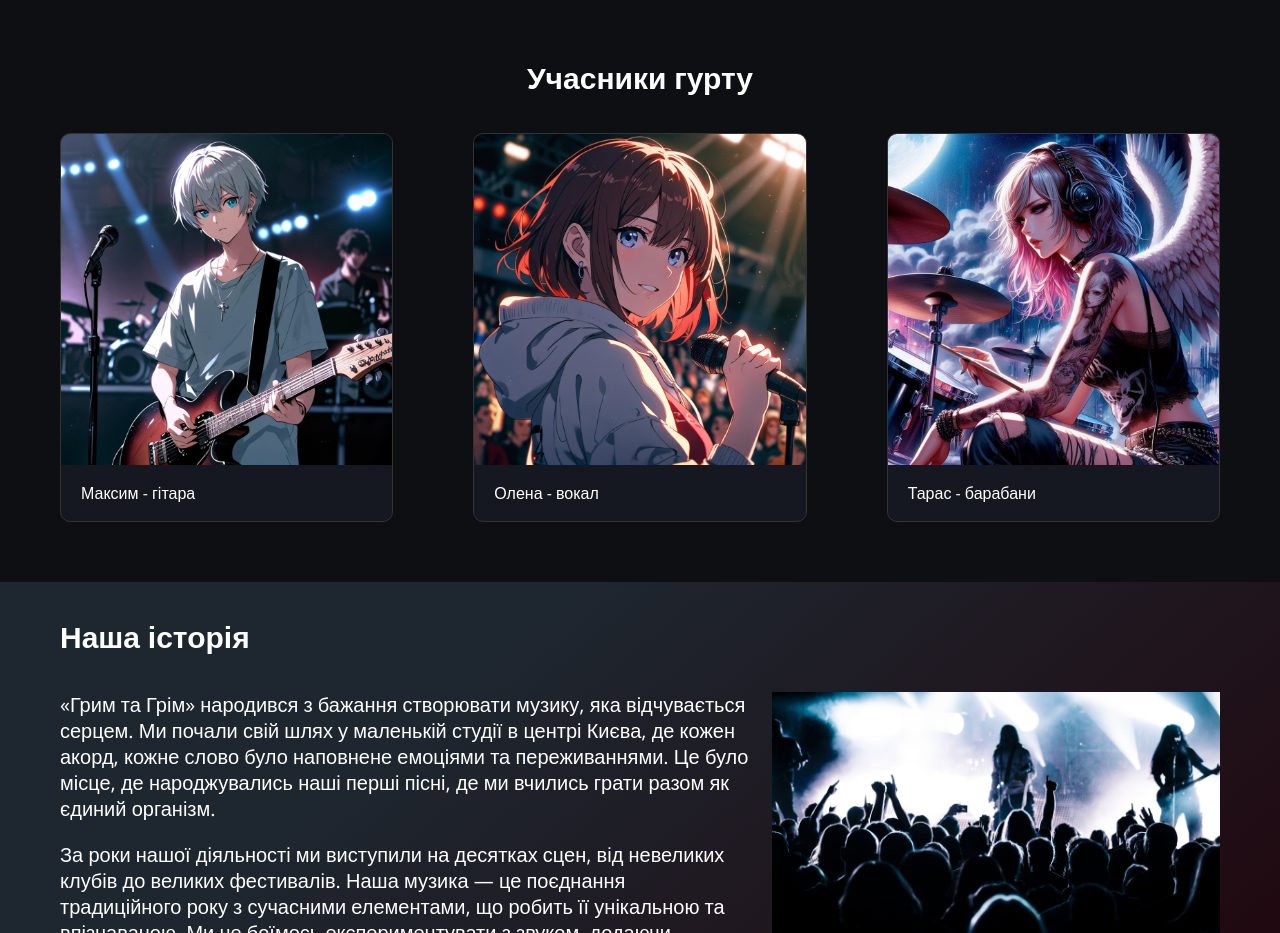
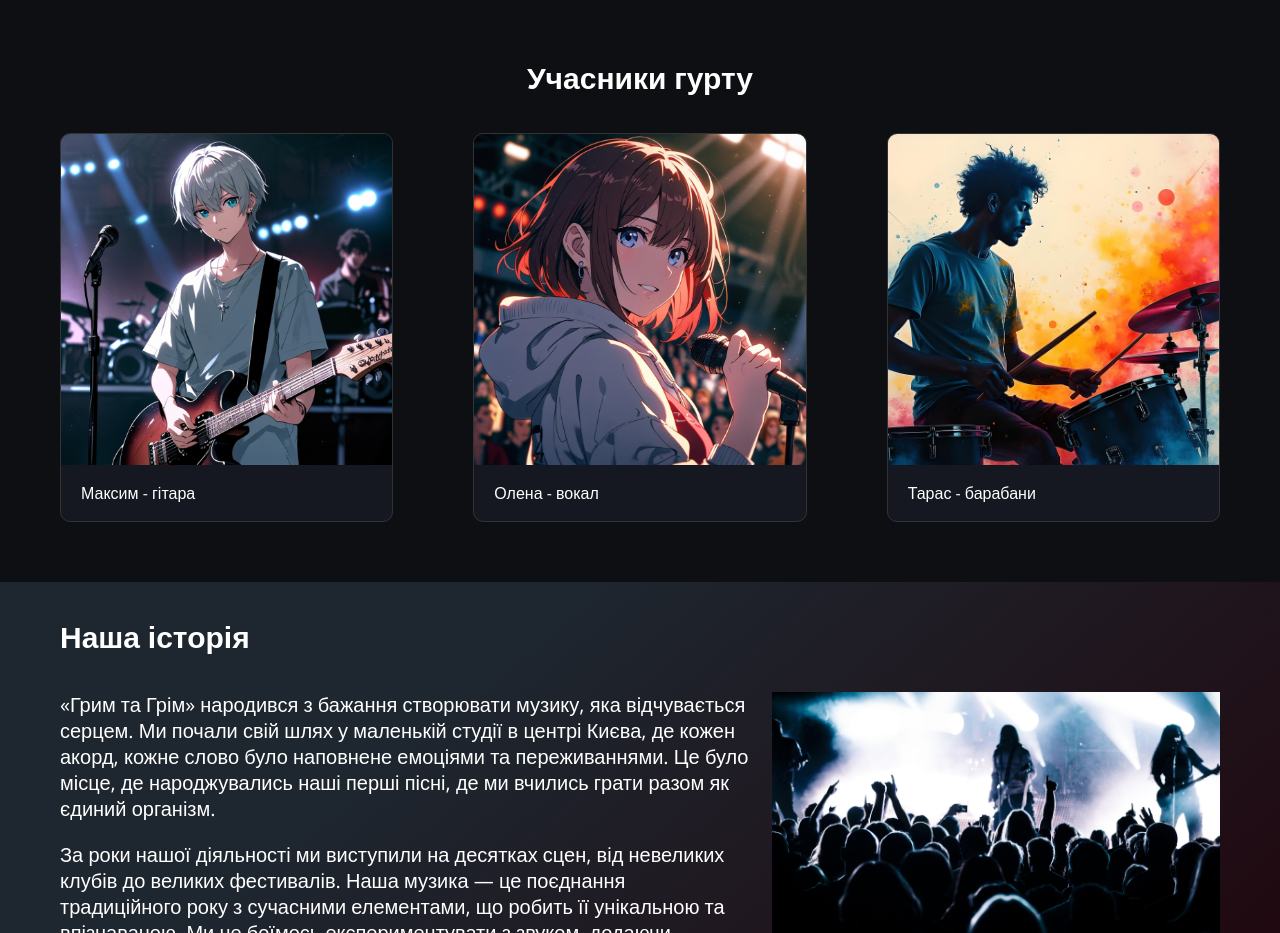
Before and after one commit to go-doc-web/groupe-grim-grum, a website: page src/index.html in a window 1280 px wide. Shown: the part 1040-1973 px from the top of the page. Drawn offline with nearby package versions, Linux system fonts and the light colour scheme; files that its build step writes are made by us from their sources.

Commit message:
fix size card section team

```diff
--- a/src/html/_team.html
+++ b/src/html/_team.html
@@ -20,7 +20,7 @@
       </li>
       <li class="team__item">
         <div class="team__img-wrapper">
-          <img src="../img/team_drums_1.jpg" alt="team vocal" />
+          <img src="../img/team_drums_2.jpg" alt="team vocal" />
         </div>
         <div class="team__member">
           <h3>Тарас - барабани</h3>
--- a/src/scss/_team.scss
+++ b/src/scss/_team.scss
@@ -8,7 +8,8 @@
 
   &__list {
     display: flex;
-    align-items: center;
+    align-items: stretch;
+
     gap: 8rem;
     @media (max-width: $breakpoint992) {
       flex-wrap: wrap;
@@ -32,8 +33,14 @@
   }
 
   &__img-wrapper {
-    flex: 0 1 auto;
+    position: relative;
+    width: 100%;
+    padding-top: 100%;
+
     img {
+      position: absolute;
+      top: 0;
+      left: 0;
       width: 100%;
       display: block;
       height: 100%;
@@ -46,5 +53,6 @@
     padding: 2rem;
     color: $white;
     font-size: 1.6rem;
+    margin-top: auto;
   }
 }
```
Also changed, not shown: src/img/team_drums_2.jpg (added).
